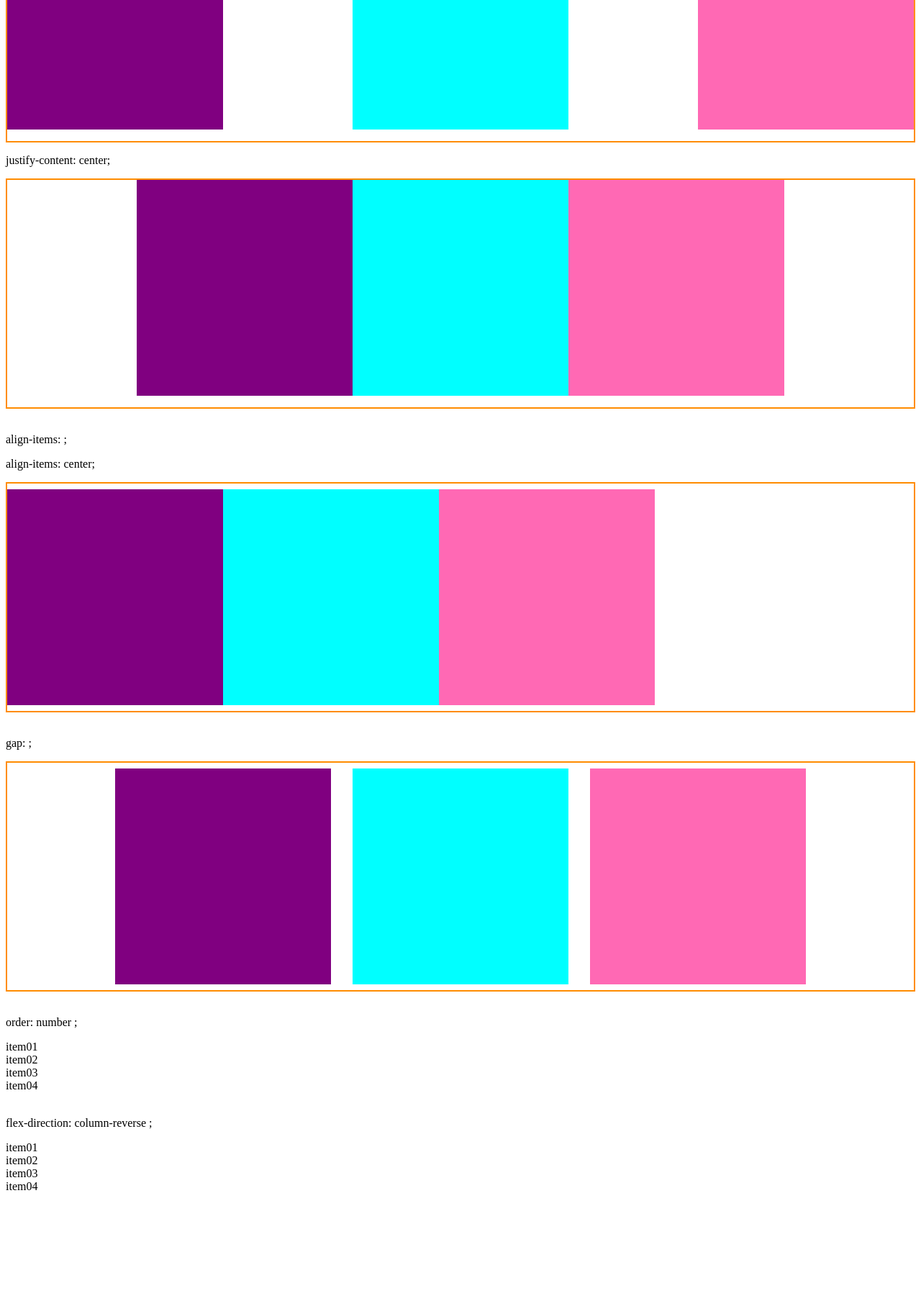
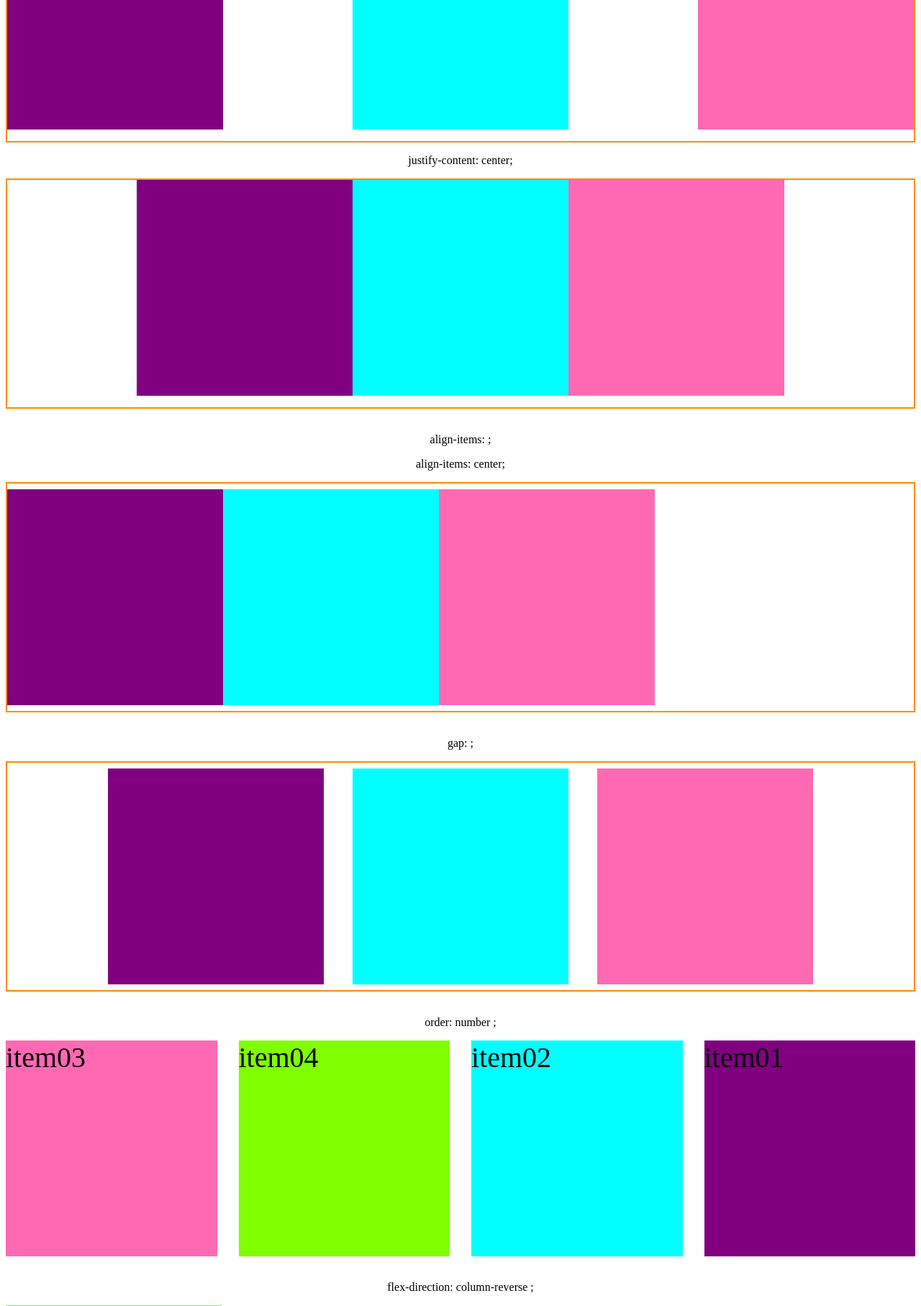
Before and after one commit to 1Fabio2Tomas3Naene/Learning-Pragramming, a PHP site: page / in a window 1280 px wide. Shown: the part 3960-5775 px from the top of the page at 72% size. Before the commit the page ends 5614 px from the top, so only its background shows below. Run offline with PHP 8.4, Linux system fonts and the light colour scheme.

Commit message:
adicionei propriedades para estilizar os elementos de exemplo de flexbox

```diff
--- a/the-odin-projects/css/flexbox/styles.css
+++ b/the-odin-projects/css/flexbox/styles.css
@@ -2,7 +2,9 @@
     box-sizing: border-box;
 }
 
-
+p{
+    text-align: center;
+}
 /*USANDO display: flex;*/
 .ancestral01-display-flex{
     display: flex;
@@ -133,6 +135,7 @@
     border: 2px solid darkorange;
     display: flex;
     flex-direction: column;
+    row-gap: 10px;
 }
 .ancestral07-display-flex .box01{
     background-color: lightblue;
@@ -223,7 +226,7 @@
     display: flex;
     justify-content: center;
     align-items: center;
-    gap: 30px;
+    column-gap: 40px;
 }
 .ancestral11-display-flex .box01{
     background-color: purple;
@@ -238,3 +241,56 @@
     width: 300px;
     height: 300px;
 }
+
+/*order === e usado nos itens para indicar em que posicao o item deve aparecer*/
+.ancestral12-display-flex{
+    display: flex;
+    justify-content: center;
+    gap: 30px;
+}
+.ancestral12-display-flex .box01{
+    background-color: purple;
+    order: 3;
+}
+.ancestral12-display-flex .box02{
+    background-color: aqua;
+    order: 2;
+}
+.ancestral12-display-flex .box03{
+    background-color: hotpink;
+    order: -1;
+}
+.ancestral12-display-flex .box04{
+    background-color: chartreuse;
+    order: 1;
+
+}
+.ancestral12-display-flex .child{
+    width: 300px;
+    height: 300px;
+    font-size: 40px;
+    color: black;
+}
+
+/*usando flex-direction: column-reverse*/
+.ancestral13-display-flex{
+    display: flex;
+    flex-direction: column-reverse;
+}
+.ancestral13-display-flex .box01{
+    background-color: purple;
+}
+.ancestral13-display-flex .box02{
+    background-color: aqua;
+}
+.ancestral13-display-flex .box03{
+    background-color: hotpink;
+}
+.ancestral13-display-flex .box04{
+    background-color: chartreuse;
+
+}
+.ancestral13-display-flex .child{
+    width: 300px;
+    height: 300px;
+}
```
Also changed, not shown: the-odin-projects/css/flexbox/josh-comeau/styles.css (+12 -1 lines).
